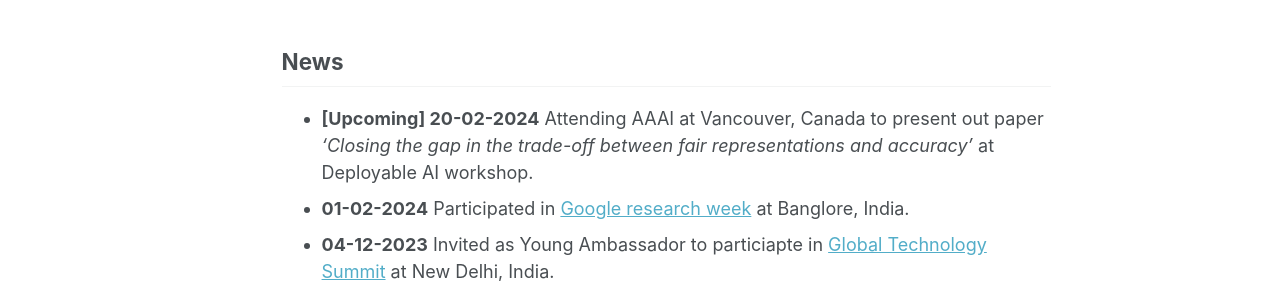
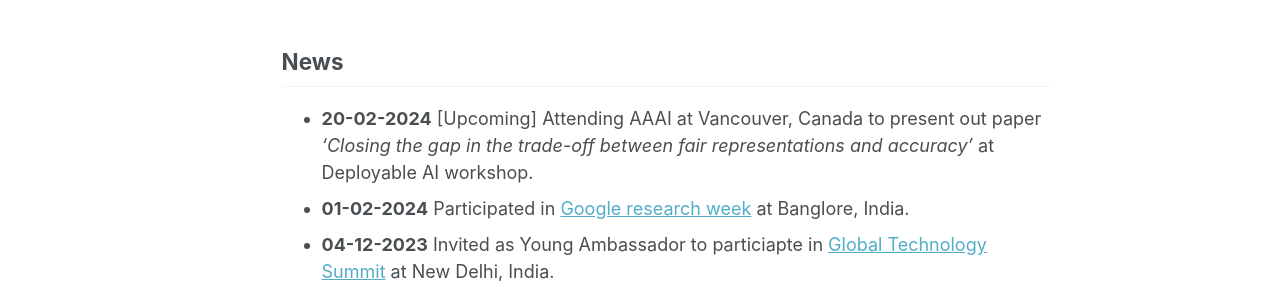
Before and after one commit to AnanyaSaiB/AnanyaSaib.github.io, a Jekyll site: the page built from _pages/about.md, in a window 1280 px wide and 1197 px high. Shown: the part 669-967 px from the top of the window. Built offline with Jekyll 4.4.1, drawn with Linux system fonts in a browser that asks for light colours.

```diff
--- a/_pages/about.md
+++ b/_pages/about.md
@@ -17,7 +17,7 @@ My research interests include Generative AI and its Evaluation, Adversarial Atta
 You can reach me at ananya[at]cse[dot]iitm[dot]ac[dot]in or locate me in [RBCDSAI](https://rbcdsai.iitm.ac.in/contact/), IIT Madras.
 
 ## News
-- **[Upcoming] 20-02-2024** Attending AAAI at Vancouver, Canada to present out paper *'Closing the gap in the trade-off between fair
+- **20-02-2024** \[Upcoming\] Attending AAAI at Vancouver, Canada to present out paper *'Closing the gap in the trade-off between fair
 representations and accuracy'* at Deployable AI workshop.
 - **01-02-2024** Participated in [Google research week](https://sites.google.com/view/researchweek24/home) at Banglore, India.
 - **04-12-2023** Invited as Young Ambassador to particiapte in [Global Technology Summit](https://carnegieindia.org/specialprojects/globaltechnologysummit) at New Delhi, India.
```
